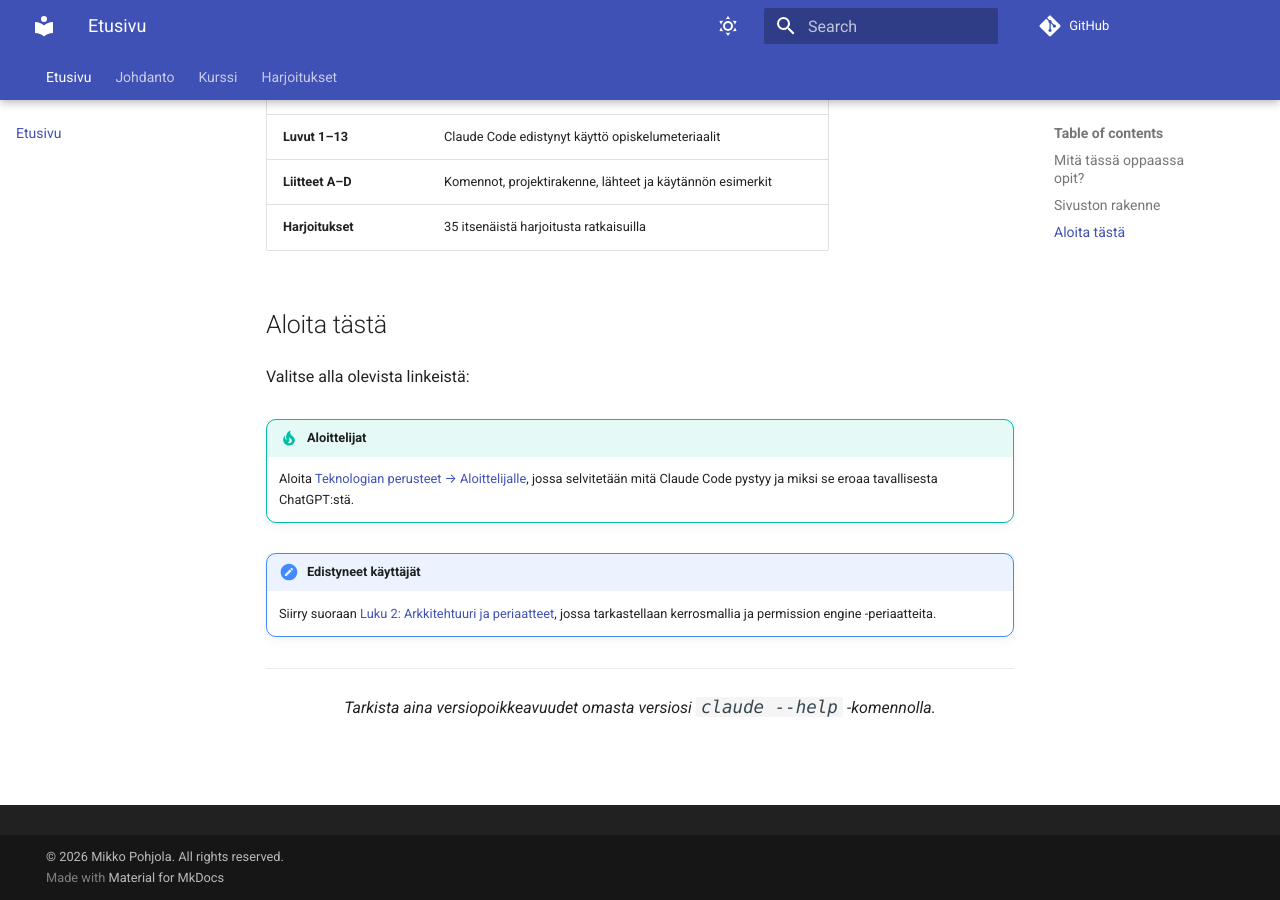
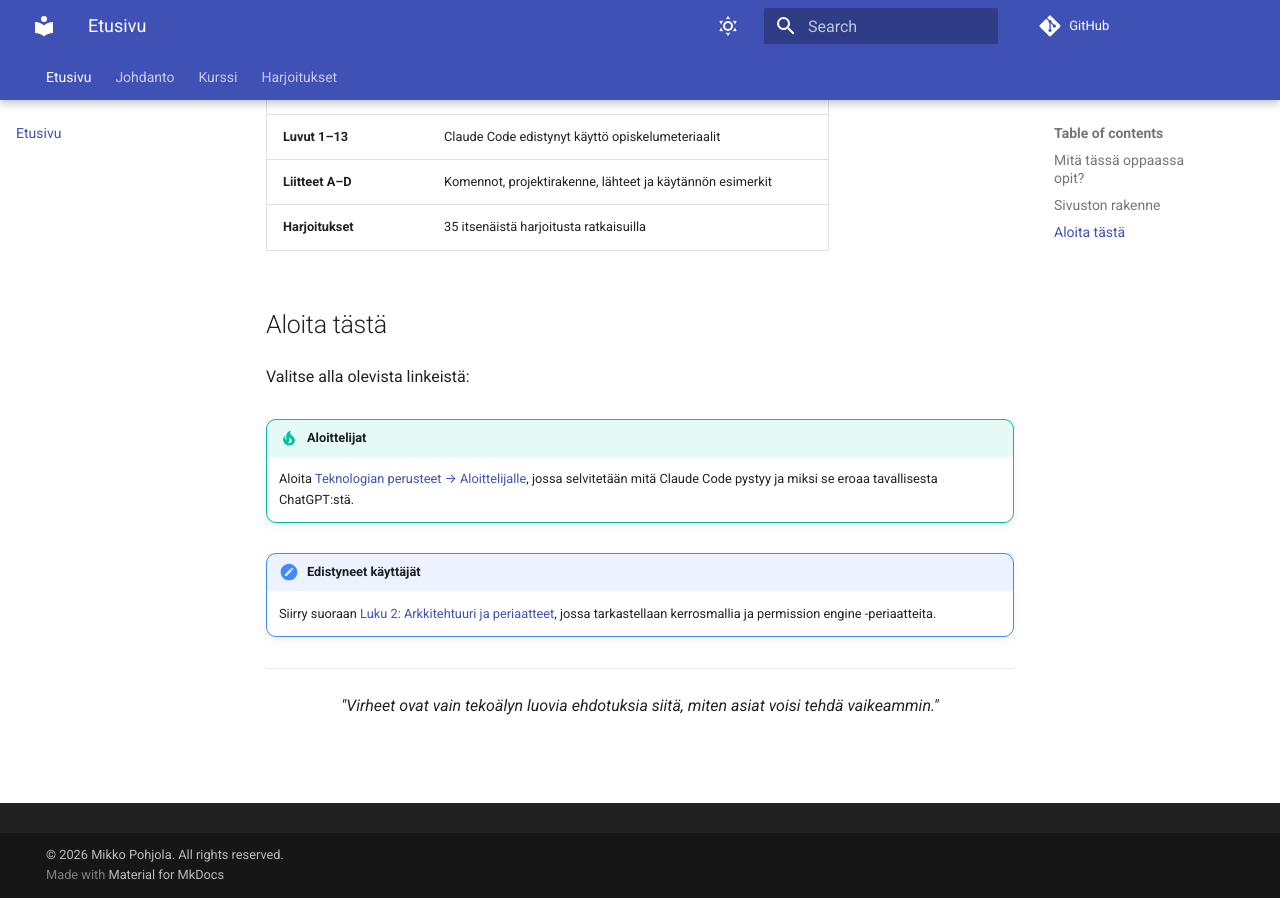
Before and after one commit to MipoRepo/claudecodecourse, an MkDocs documentation site: the page built from docs/index.md, in a window 1280 px wide and 900 px high, scrolled down 1358 px. Built offline with MkDocs 1.6.1 and Material for MkDocs 9.7.7, drawn with Linux system fonts in a browser that asks for light colours; comment, search, counter and statistics services are not loaded.

Commit message:
Päivitetty kurssin etusivu

```diff
--- a/docs/index.md
+++ b/docs/index.md
@@ -40,6 +40,5 @@
 ---
 
 <div class="md-admonition-wrapper">
-<p align="center"><em>Tarkista aina
- versiopoikkeavuudet omasta versiosi <code>claude --help</code> -komennolla.</em></p>
+<p align="center"><em>"Virheet ovat vain tekoälyn luovia ehdotuksia siitä, miten asiat voisi tehdä vaikeammin."</em></p>
 </div>
```
